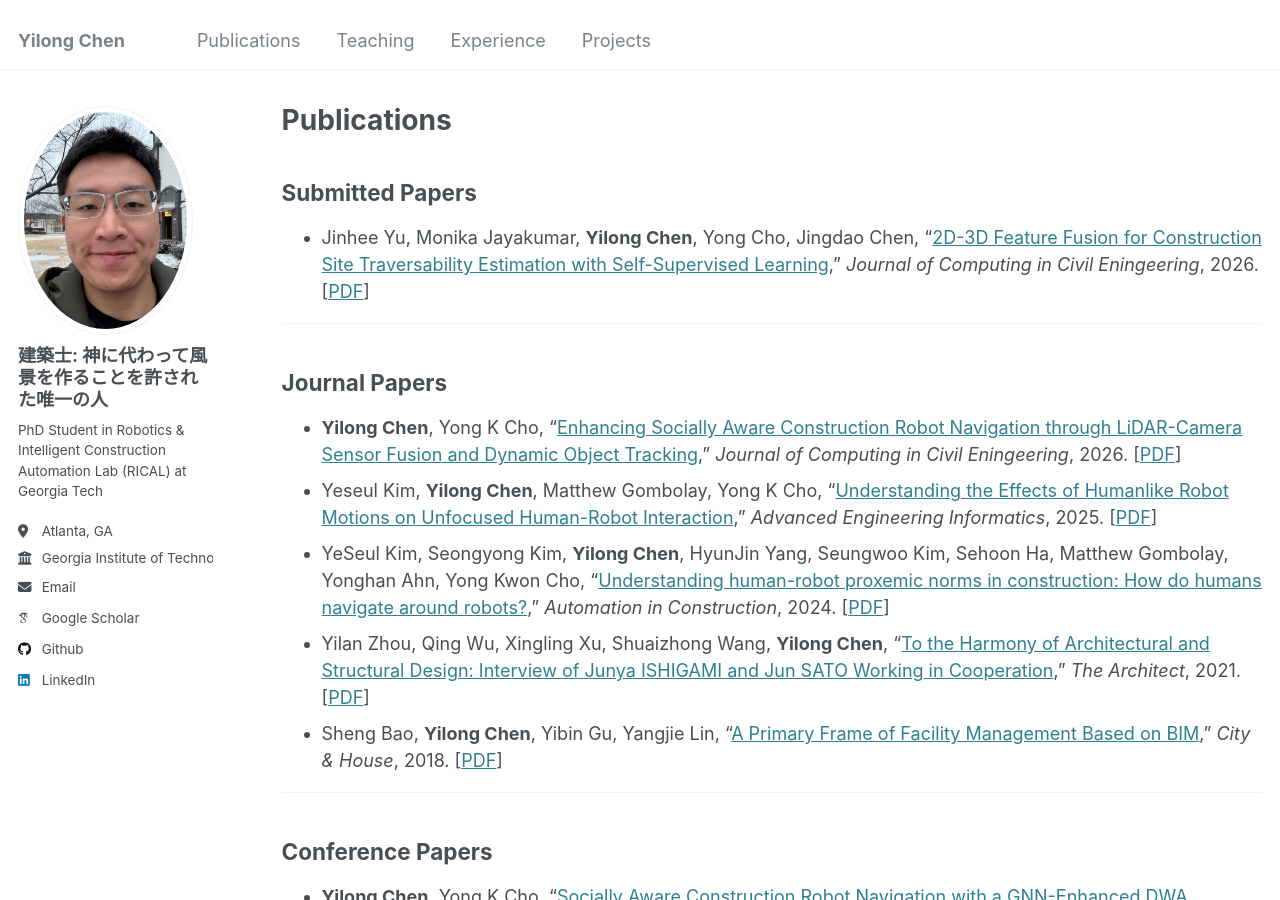
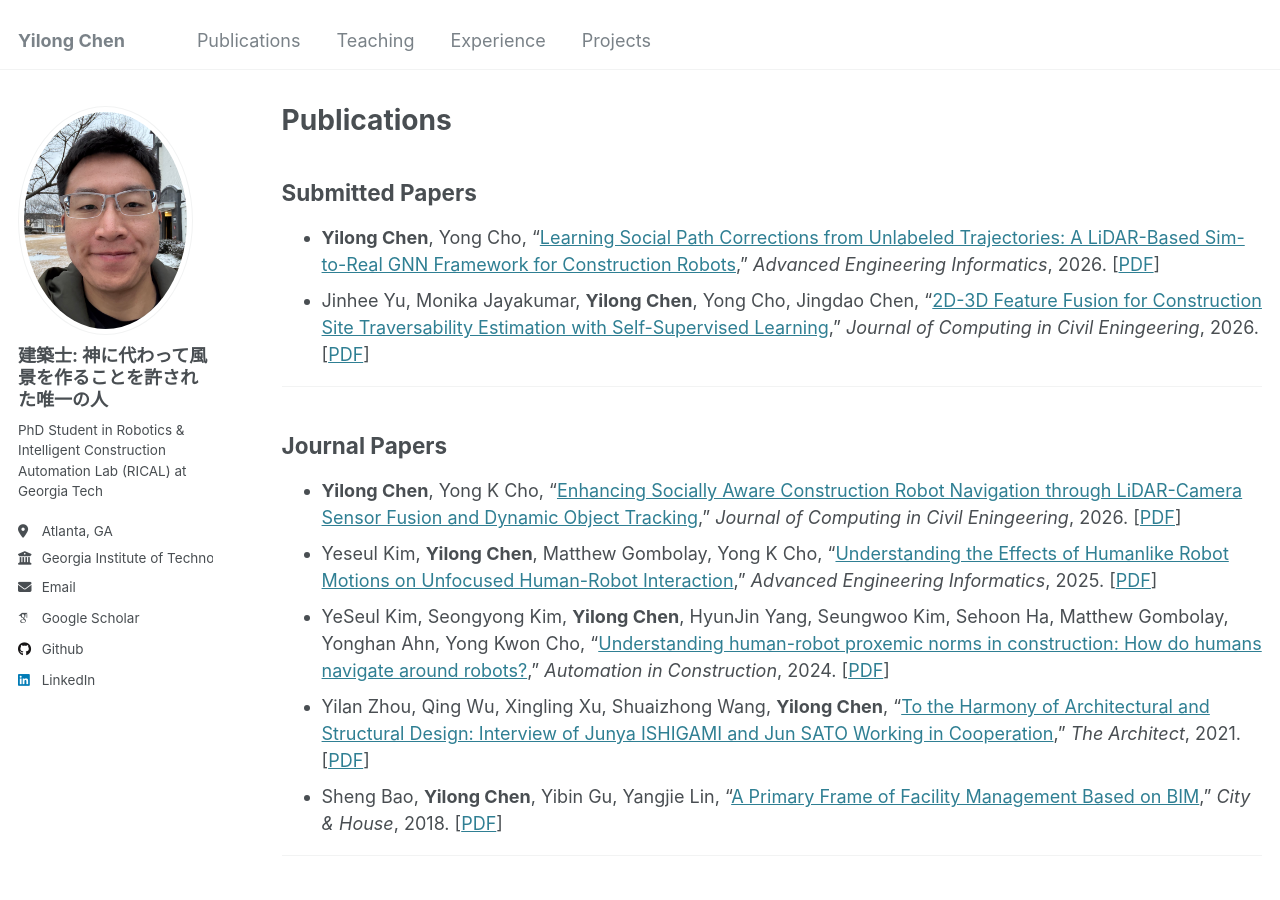
Before and after one commit to chenyilong0520/chenyilong0520.github.io, a Jekyll site: the page built from _pages/publications.md, in a window 1280 px wide and 900 px high. Built offline with Jekyll 4.4.1, drawn with Linux system fonts in a browser that asks for light colours; some web fonts are replaced.

Commit message:
Add submitted paper on LiDAR-based GNN framework
Added a new submitted paper by Yilong Chen and others.

```diff
--- a/_pages/publications.md
+++ b/_pages/publications.md
@@ -7,6 +7,7 @@ author_profile: true
 
 ## Submitted Papers
 
+- **Yilong Chen**, Yong Cho, "[Learning Social Path Corrections from Unlabeled Trajectories: A LiDAR-Based Sim-to-Real GNN Framework for Construction Robots](link)," *Advanced Engineering Informatics*, 2026. [[PDF](local_file)]
 - Jinhee Yu, Monika Jayakumar, **Yilong Chen**, Yong Cho, Jingdao Chen, "[2D-3D Feature Fusion for Construction Site Traversability Estimation with Self-Supervised Learning](link)," *Journal of Computing in Civil Eningeering*, 2026. [[PDF](local_file)]
 
 ------
```
